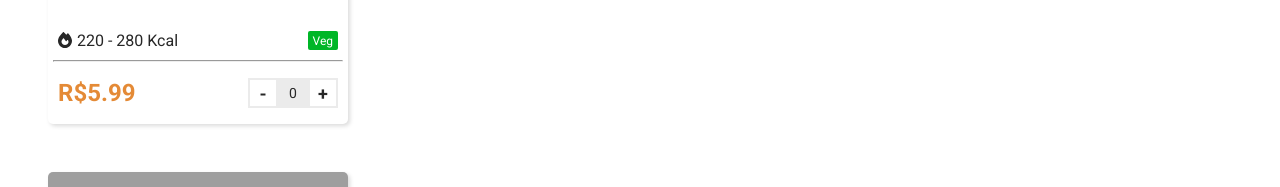
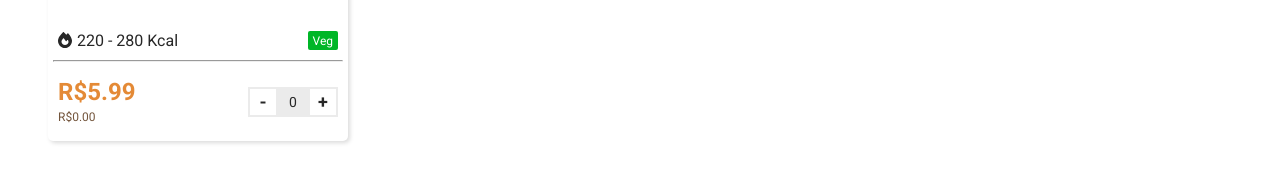
Before and after one commit to g-llima/G-EATS, an Angular app: page / in a window 1280 px wide. Shown: the part 364-551 px from the top of the page. Built offline with nearby package versions, Linux system fonts and the light colour scheme; grey boxes are pictures that could not be loaded.

Commit message:
GEASTS: Preço novo ao modificar quantidade

```diff
--- a/src/app/components/products/product/product.component.html
+++ b/src/app/components/products/product/product.component.html
@@ -14,7 +14,12 @@
   </div>
   <hr />
   <footer class="card-footer">
-    <h2>{{ produto.preco | currency: "BRL" }}</h2>
+    <div>
+      <h2>{{ produto.preco | currency: "BRL" }}</h2>
+      <span class="new-price">{{
+        produto.quantidade * produto.preco | currency: "BRL"
+      }}</span>
+    </div>
     <div class="buttons">
       <button (click)="diminuirQuantidade()">-</button>
       <p>{{ produto.quantidade }}</p>
--- a/src/app/components/products/product/product.component.scss
+++ b/src/app/components/products/product/product.component.scss
@@ -54,9 +54,15 @@
         align-items: center;
         justify-content: space-between;
         padding: 1rem 10px;
+        position: relative;
 
         h2 {
             color: var(--color-red);
+        }
+
+        .new-price {
+            font-size: 12px;
+            color: var(--color-brown);
         }
 
         .buttons {
```
